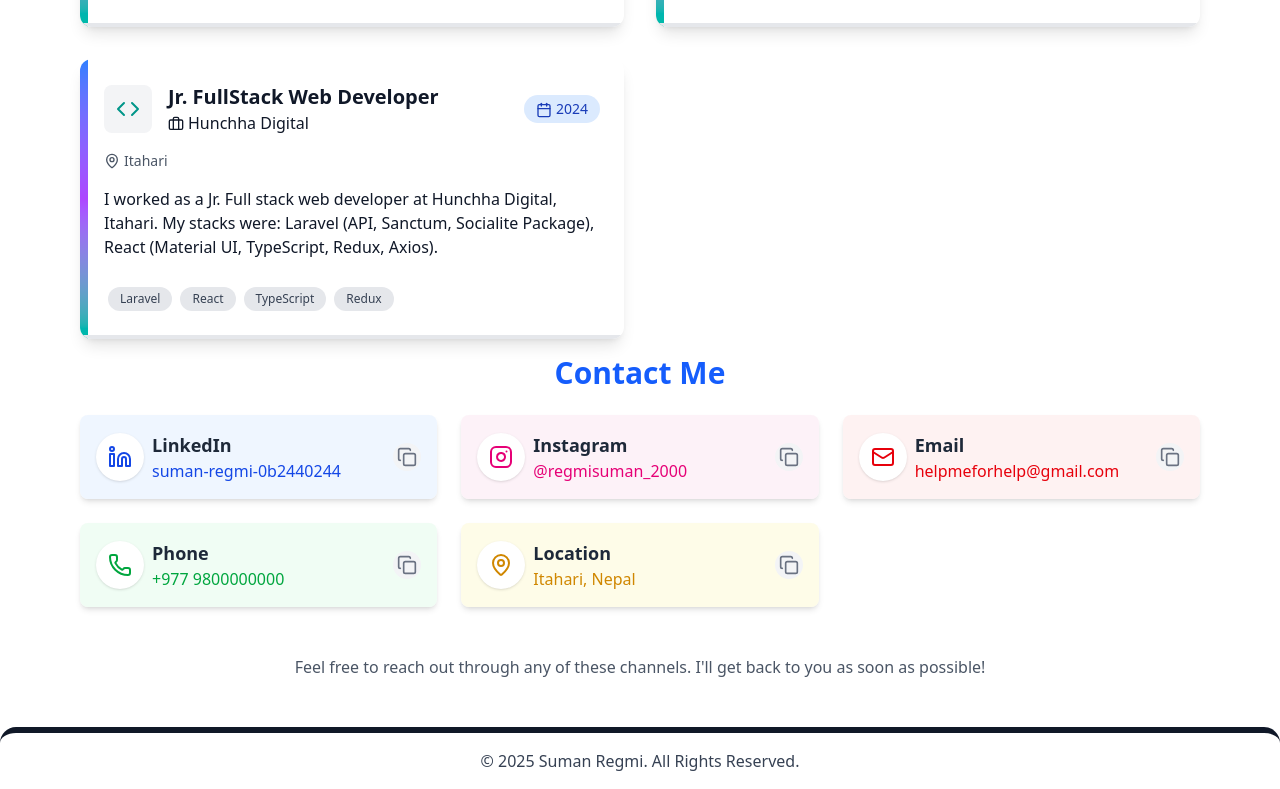
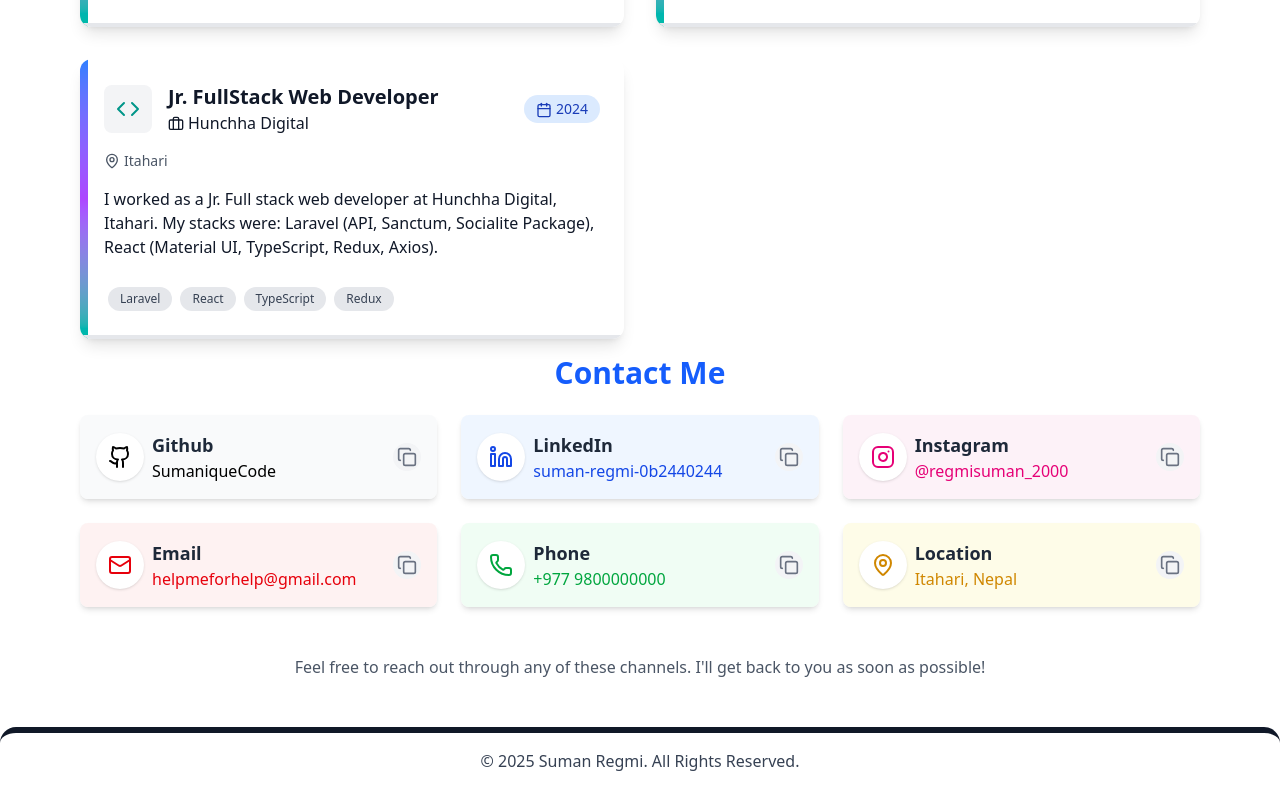
Before and after one commit to SumaniqueCode/SumaniqueCode, a React (Vite) app: page / in a window 1280 px wide. Shown: the part 2285-3074 px from the top of the page. Built offline with nearby package versions, Linux system fonts and the light colour scheme.

Commit message:
Contact edit

```diff
--- a/src/portfolio/landing/components/contact/Contact.tsx
+++ b/src/portfolio/landing/components/contact/Contact.tsx
@@ -1,4 +1,4 @@
-import { Mail, Phone, MapPin, Linkedin, Instagram, } from 'lucide-react';
+import { Mail, Phone, MapPin, Linkedin, Instagram, Github, } from 'lucide-react';
 import ContactCard from './components/ContactCard';
 
 
@@ -8,6 +8,15 @@ interface contactProps {
 const Contact = ({ darkMode }: contactProps) => {
 
   const contactInfo = [
+    {
+      type: 'Github',
+      value: 'SumaniqueCode',
+      icon: <Github className="w-6 h-6" />,
+      link: 'https://github.com/sumaniquecode',
+      color: 'text-black',
+      bgColor: 'bg-gray-50',
+      hoverColor: 'hover:bg-gray-100'
+    },
     {
       type: 'LinkedIn',
       value: 'suman-regmi-0b2440244',
```
